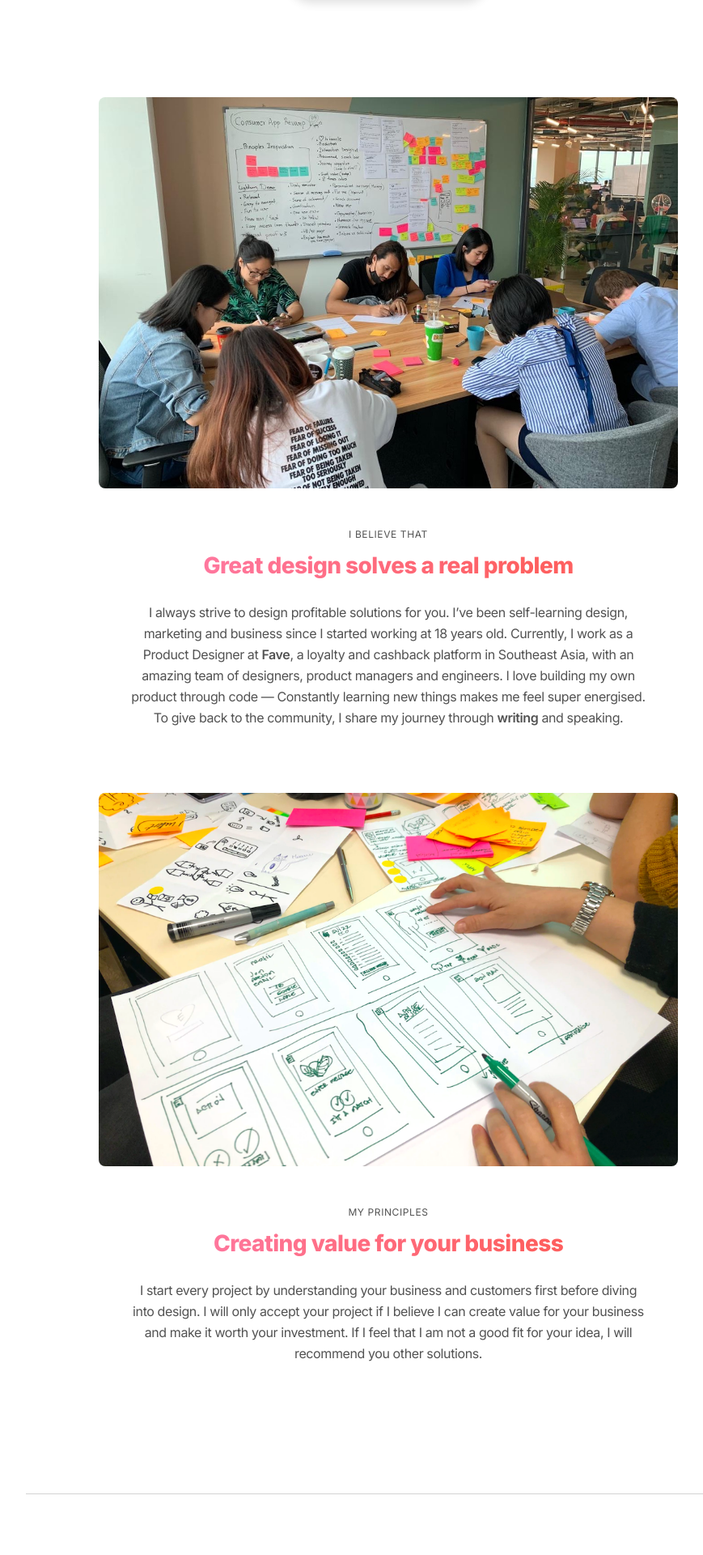
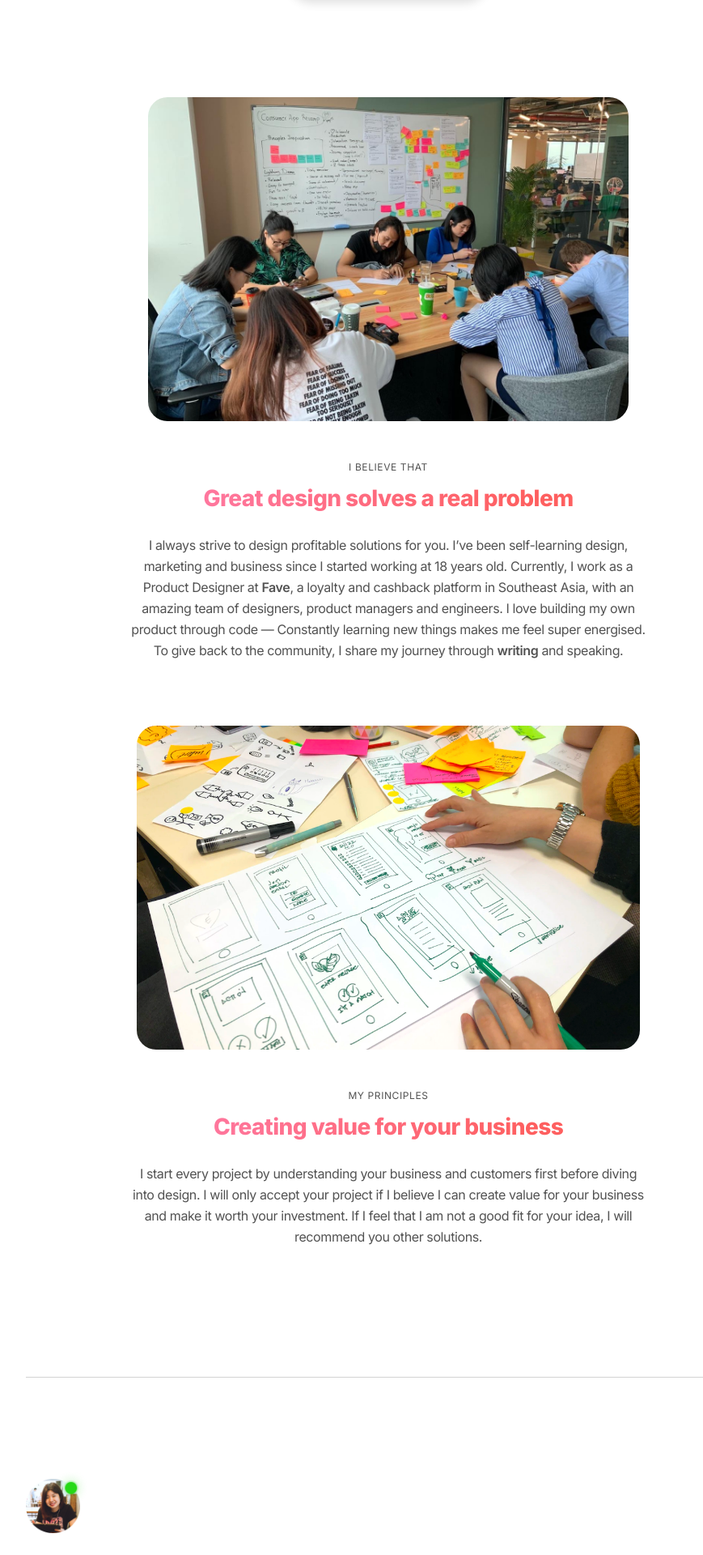
Before and after one commit to RachelHow/rachelhow, a Next.js app: page /about in a window 1280 px wide. Shown: the part 400-2320 px from the top of the page at 81% size, without its empty margins (160-1029 px from the left). Built offline with nearby package versions, Linux system fonts and the light colour scheme.

Commit message:
Image size fix

```diff
--- a/pages/about.js
+++ b/pages/about.js
@@ -38,8 +38,8 @@ function About() {
         <div className="flex justify-center pb-4">
           <img
             src="/images/designsprint-01.png"
-            alt="designsprint"
-            className="rounded-lg mx-auto"
+            alt="designsprint1"
+            className="rounded-lg mx-auto profileimage"
             width="80%"
             height="auto"
           />
@@ -77,8 +77,8 @@ function About() {
         <div className="flex justify-center pb-4">
           <img
             src="/images/designsprint-02.png"
-            alt="designsprint"
-            className="rounded-lg mx-auto"
+            alt="designsprint2"
+            className="rounded-lg mx-auto profileimage"
             width="80%"
             height="auto"
           />
@@ -104,7 +104,7 @@ function About() {
 
       <div className="container px-16 pt-16 md:px-4 sm:px-8 text-center">
         <SectionSeparator />
-        <div className="flex justify-center pb-4 pt-24">
+        <div className="justify-center pb-4 pt-24">
           <img
             src="/images/Avatar-Online.png"
             alt="avatar-rachel"
```
